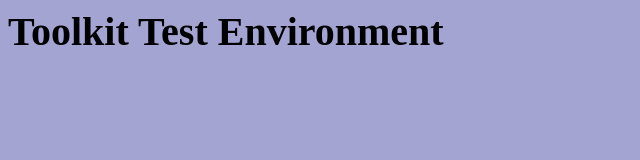
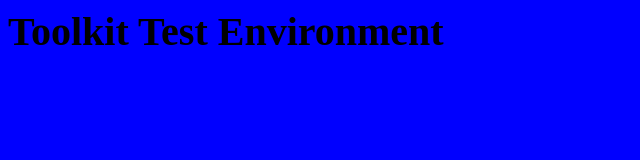
Before and after one commit to jsabol/toolkit-example, a website: page src/index.html in a window 1280 px wide. Shown: the whole page, without its empty margins (0-640 px from the left). Drawn offline with nearby package versions, Linux system fonts and the light colour scheme; files that its build step writes are made by us from their sources.

Commit message:
Change to dark blue background

```diff
--- a/src/_colors.scss
+++ b/src/_colors.scss
@@ -1,2 +1,2 @@
-$color-blue: #a4a4d3;
+$color-blue: #0000ff;
 $font-size: 40px;
```
